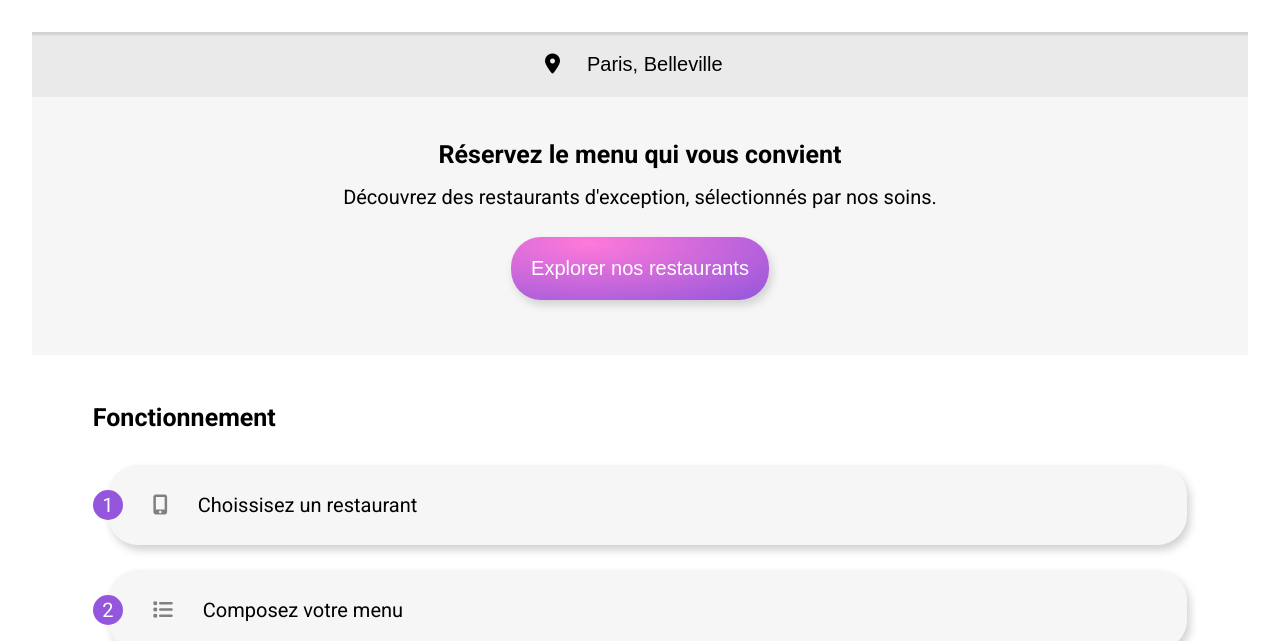
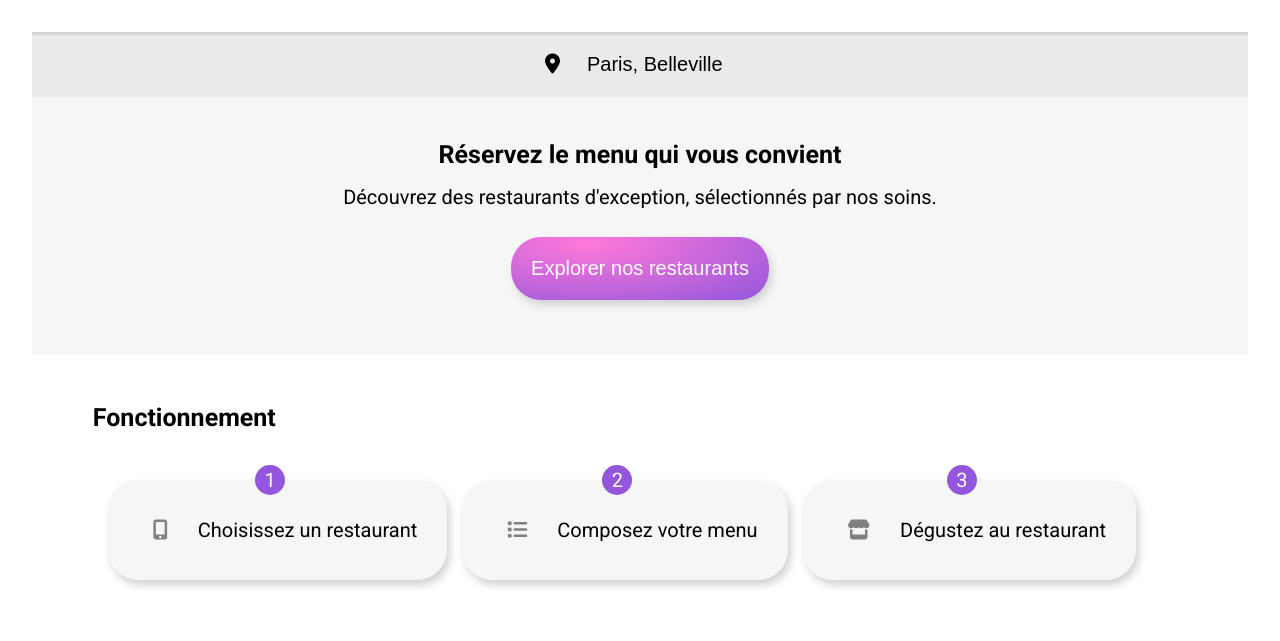
Before and after one commit to Laeti-LA/LaetitiaAillaud_3_23022021, a plain HTML site: page index.html in a window 1280 px wide. Shown: the part 123-764 px from the top of the page. Drawn offline with Linux system fonts and the light colour scheme; a web font is replaced by a local one.

Commit message:
Section 2 responsive validée W3C

```diff
--- a/index.html
+++ b/index.html
@@ -53,7 +53,7 @@
                 <ol>
                     <li class="reservation__steps__step">
                         <i class="reservation__steps__step__icon fas fa-mobile-alt"></i>
-                        <h5 class="reservation__steps__step__title">Choissisez un restaurant</h5>
+                        <h5 class="reservation__steps__step__title">Choisissez un restaurant</h5>
                     </li>
                     <li class="reservation__steps__step">
                         <i class="reservation__steps__step__icon fas fa-list"></i>
--- a/sass/components/elements.scss
+++ b/sass/components/elements.scss
@@ -9,6 +9,11 @@
     margin-top: 25px;
     margin-left: 15px;
     box-shadow: 3px 5px 8px $shaddow-color;
+    @include desktop-only{
+        justify-content: center;
+        height: 100px;
+        margin-top: 40px;
+    }
     .reservation__steps__step__icon{
         padding-left: 45px;
         color: grey;
@@ -21,9 +26,23 @@
 ol {
     list-style: none;
     counter-reset: steps;
+    @include desktop-only{
+        display: flex;
+        flex-direction: row;
+    }
   }
   ol li {
     counter-increment: steps;
+    transform: scale(1);
+    transition: transform 300ms;
+    &:hover {
+        transform: scale(1.05);
+        background-color: lighten($primary-color, $amount: 35%);
+        .reservation__steps__step__icon{
+            color: $primary-color;
+        }
+    }
+
   }
   ol li::before {
     content: counter(steps);
@@ -37,4 +56,10 @@ ol {
     align-items: center;
     position: absolute;
     margin-left: -15px;
+    @include desktop-only{
+    margin-top: -100px;
+    }
   }
+
+
+  // Cartes-restaurants
--- a/sass/pages/_welcome.scss
+++ b/sass/pages/_welcome.scss
@@ -53,8 +53,16 @@
         padding-bottom: 10px;
         font-size: nth($list: $font-size, $n: 2);
         font-weight: nth($list: $font-weight, $n: 3);
+        @include tablet-only{
+            width: 75%;
+        }
     }
     .reservation__steps{
         width: 90%;
+        @include tablet-only{
+            width: 75%;
+        }
     }
 }
+
+// Section 3 : Liste des restaurants
--- a/sass/utils/_mixins.scss
+++ b/sass/utils/_mixins.scss
@@ -9,7 +9,7 @@
 
 // Media Queries
 @mixin tablet-only{
-    @media screen and (min-width: map-get($breakpoints, tablet)){
+    @media screen and (min-width: map-get($breakpoints, tablet-min)) and (max-width: map-get($breakpoints, tablet-max)){
         @content;
     }
 }
--- a/sass/utils/_variables.scss
+++ b/sass/utils/_variables.scss
@@ -16,6 +16,7 @@ $font-weight: 400 500 700 900;
 
 // Breakpoints
 $breakpoints:(
-    tablet: 600px,
+    tablet-min: 600px,
+    tablet-max: 959px,
     desktop: 960px,
 );
```
Also changed, not shown: css/style.css, 1 other file.
